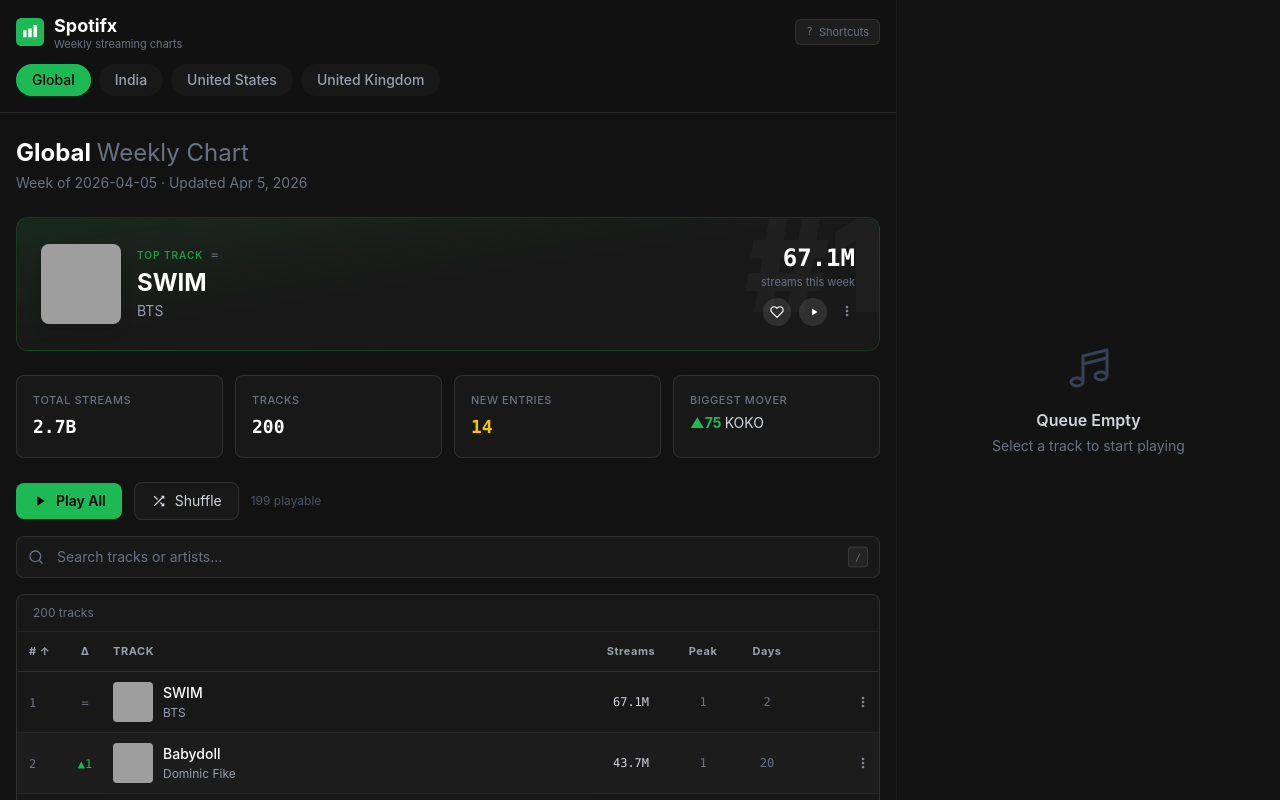
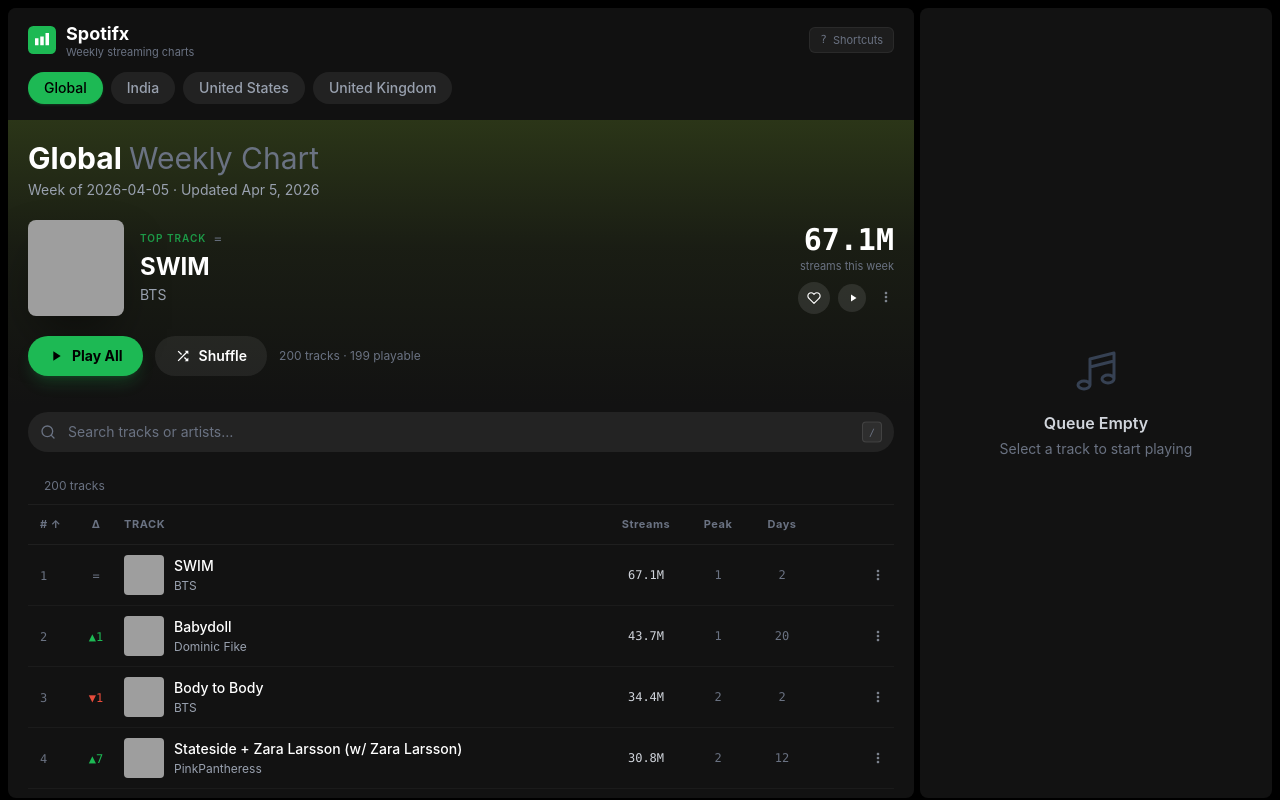
Before and after one commit to quantavil/Spotifx, a SvelteKit app: page /chart/global in a window 1280 px wide. Shown: the top 800 px of the page. Built offline with nearby package versions, Linux system fonts and the light colour scheme; grey boxes are pictures that could not be loaded.

Commit message:
refactor: implement shell-based layout with rounded panels and dynamic background colors

```diff
--- a/src/app.css
+++ b/src/app.css
@@ -10,6 +10,7 @@
 	--color-rank-up: #1db954;
 	--color-rank-down: #e74c3c;
 	--color-rank-new: #f1c40f;
+	--color-shell: #000000;
 }
 
 @utility scrollbar-none {
@@ -88,10 +89,11 @@
 }
 
 body {
-	background-color: var(--color-surface);
+	background-color: var(--color-shell);
 	color: #e5e5e5;
 	font-family:
 		-apple-system, BlinkMacSystemFont, 'Segoe UI', system-ui, sans-serif;
+	overflow: hidden;
 }
 
 ::-webkit-scrollbar {
@@ -109,9 +111,7 @@
 	background: #444;
 }
 
-main {
-	view-transition-name: main-content;
-}
+
 
 /* ── Custom volume slider ── */
 input[type='range'].vol-slider {
--- a/src/lib/components/charts/ChartTable.svelte
+++ b/src/lib/components/charts/ChartTable.svelte
@@ -65,7 +65,7 @@
 </script>
 
 <div
-	class="bg-surface-alt rounded-lg border border-white/10 overflow-hidden animate-fade-in -mx-2 sm:mx-0"
+	class="overflow-hidden animate-fade-in"
 	style="animation-delay:160ms"
 >
 	<div class="px-4 py-2.5 border-b border-white/5 flex items-center justify-between">
@@ -87,7 +87,7 @@
 	<div class="overflow-x-auto">
 		<table class="w-full text-sm table-fixed">
 			<thead>
-				<tr class="border-b border-white/10 text-gray-400 text-[11px] uppercase tracking-wider">
+				<tr class="border-b border-white/[0.06] text-gray-500 text-[11px] uppercase tracking-wider">
 					<th class="text-left px-2 sm:px-3 py-3 w-9 sm:w-12">
 						<button onclick={() => toggleSort('rank')} class="hover:text-white transition-colors cursor-pointer">
 							#{sortIndicator('rank')}
@@ -125,7 +125,7 @@
 					{@const isCurrentTrack = player.isCurrentTrack(track)}
 					{@const trackFav = track.spotifyId ? favorites.has(track.spotifyId) : false}
 					<tr
-						class="group border-b border-white/5 hover:bg-surface-hover transition-colors even:bg-white/[0.015]
+						class="group border-b border-white/[0.04] hover:bg-white/[0.03] transition-colors
 							{isActive ? '!bg-accent/10 border-accent/20' : ''}"
 					>
 						<!-- Rank / Equalizer -->
--- a/src/lib/components/charts/CountrySelector.svelte
+++ b/src/lib/components/charts/CountrySelector.svelte
@@ -24,7 +24,7 @@
 			class="px-4 py-1.5 rounded-full text-sm font-medium whitespace-nowrap transition-all
 				{active === country.code
 				? 'bg-accent text-black shadow-sm shadow-accent/20'
-				: 'bg-surface-alt text-gray-400 hover:bg-surface-hover hover:text-white'}"
+				: 'bg-white/[0.07] text-gray-400 hover:bg-white/[0.12] hover:text-white'}"
 			aria-current={active === country.code ? 'page' : undefined}
 		>
 			{country.name}
--- a/src/lib/components/player/QueuePanel.svelte
+++ b/src/lib/components/player/QueuePanel.svelte
@@ -51,7 +51,7 @@
 
 <div
 	class="z-40 flex flex-col overflow-hidden pb-[4.5rem] sm:pb-0
-		   w-full sm:w-full border-l border-white/[0.04] sm:shadow-none shadow-2xl
+		   w-full sm:w-full sm:shadow-none shadow-2xl
 		   { player.queueOpen ? 'fixed top-0 right-0 bottom-0 sm:static sm:h-full' : 'hidden sm:static sm:h-full sm:flex' }"
 	style="background: linear-gradient(180deg, hsla({hue}, 20%, 9%, 0.99) 0%, rgba(14,14,14,0.995) 25%);"
 >
--- a/src/lib/components/track/HeroTrack.svelte
+++ b/src/lib/components/track/HeroTrack.svelte
@@ -1,4 +1,4 @@
-<!-- src/lib/components/HeroTrack.svelte -->
+<!-- src/lib/components/track/HeroTrack.svelte -->
 <script lang="ts">
 	import type { Track } from '$lib/types';
 	import { formatCompact, getYTThumbUrl } from '$lib/utils';
@@ -31,29 +31,20 @@
 	}
 </script>
 
-<div
-	class="relative overflow-hidden rounded-xl bg-gradient-to-br from-accent/15 via-surface-alt to-surface-alt border border-accent/20 p-5 sm:p-6 mb-6 animate-fade-in"
->
-	<div
-		class="absolute -top-4 -right-2 text-[8rem] font-black text-white/[0.03] leading-none select-none pointer-events-none"
-		aria-hidden="true"
-	>
-		#1
-	</div>
-
-	<div class="relative flex flex-col sm:flex-row sm:items-center sm:justify-between gap-5 sm:gap-4">
+<div class="mb-5 animate-fade-in" style="animation-delay:40ms">
+	<div class="flex flex-col sm:flex-row sm:items-center sm:justify-between gap-4">
 		<div class="flex items-center gap-4 flex-1 min-w-0">
 			{#if heroThumb}
 				<img
 					src={heroThumb}
 					alt=""
-					class="flex-shrink-0 w-16 h-16 sm:w-20 sm:h-20 rounded-lg object-cover bg-white/5 shadow-lg"
+					class="flex-shrink-0 w-20 h-20 sm:w-24 sm:h-24 rounded-lg object-cover shadow-2xl shadow-black/50"
 				/>
 			{:else}
 				<div
-					class="flex-shrink-0 w-16 h-16 sm:w-20 sm:h-20 rounded-lg bg-accent/20 border border-accent/30 flex items-center justify-center"
+					class="flex-shrink-0 w-20 h-20 sm:w-24 sm:h-24 rounded-lg bg-white/10 flex items-center justify-center"
 				>
-					<span class="text-accent font-black text-xl">#1</span>
+					<span class="text-accent font-black text-2xl">#1</span>
 				</div>
 			{/if}
 
@@ -79,7 +70,7 @@
 
 		<div class="flex sm:flex-col items-center sm:items-end gap-3 sm:gap-2">
 			<div class="text-left sm:text-right">
-				<p class="text-2xl font-bold text-white tabular-nums font-mono">
+				<p class="text-2xl sm:text-3xl font-bold text-white tabular-nums font-mono">
 					{formatCompact(track.streams)}
 				</p>
 				<p class="text-[11px] text-gray-500">streams this week</p>
@@ -88,7 +79,7 @@
 				{#if track.spotifyId}
 					<button
 						onclick={toggleFav}
-						class="w-7 h-7 flex items-center justify-center rounded-full transition-all cursor-pointer flex-shrink-0
+						class="w-8 h-8 flex items-center justify-center rounded-full transition-all cursor-pointer flex-shrink-0
 							   {isFav ? 'bg-red-400/20 text-red-400' : 'bg-white/10 text-white hover:bg-white/20'}"
 						title={isFav ? 'Remove from favorites' : 'Add to favorites'}
 						aria-label={isFav ? 'Remove from favorites' : 'Add to favorites'}
--- a/src/lib/components/ui/SearchBar.svelte
+++ b/src/lib/components/ui/SearchBar.svelte
@@ -30,9 +30,9 @@
 		bind:value
 		type="text"
 		placeholder="Search tracks or artists…"
-		class="w-full pl-10 pr-16 py-2.5 rounded-lg bg-surface-alt border border-white/10
+		class="w-full pl-10 pr-16 py-2.5 rounded-full bg-white/[0.07]
 			   text-white placeholder-gray-500 text-sm
-			   focus:outline-none focus:border-accent/50 focus:ring-1 focus:ring-accent/30
+			   focus:outline-none focus:bg-white/[0.12] focus:ring-1 focus:ring-white/20
 			   transition-colors"
 	/>
 	{#if value}
--- a/src/routes/+layout.svelte
+++ b/src/routes/+layout.svelte
@@ -8,16 +8,25 @@
 	import Toast from '$lib/components/ui/Toast.svelte';
 	import QueuePanel from '$lib/components/player/QueuePanel.svelte';
 	import { player } from '$lib/stores/player.svelte';
+	import { trackToHue } from '$lib/utils';
 	import { page } from '$app/state';
 
 	let { children } = $props();
+
+	const dynamicHue = $derived(
+		player.currentTrack
+			? trackToHue(player.currentTrack.artist, player.currentTrack.title)
+			: 140
+	);
 </script>
 
-<div class="min-h-screen layout-grid pb-24 sm:pb-[5.5rem]">
-	<!-- Left Pane: Main Content -->
-	<div class="flex flex-col min-w-0 h-full">
-		<header class="sticky top-0 z-10 bg-surface/95 backdrop-blur-sm border-b border-white/10">
-			<div class="max-w-6xl mx-auto px-4 py-3 w-full">
+<div class="app-shell">
+	<!-- Panels row: left content + right queue -->
+	<div class="panels-row">
+		<!-- Left Panel -->
+		<div class="left-panel scrollbar-thin" style="--dynamic-hue: {dynamicHue};">
+			<header class="sticky top-0 z-10 backdrop-blur-xl bg-surface/80">
+				<div class="max-w-6xl mx-auto px-4 sm:px-5 py-3 w-full">
 					<div class="flex items-center justify-between mb-3">
 						<a
 							href="/chart/global"
@@ -29,16 +38,17 @@
 							</svg>
 							<div class="leading-tight">
 								<span class="text-lg font-bold text-white block">Spotifx</span>
-							<span class="text-[11px] text-gray-500 -mt-0.5 block">Weekly streaming charts</span>
+								<span class="text-[11px] text-gray-500 -mt-0.5 block"
+									>Weekly streaming charts</span
+								>
 							</div>
 						</a>
 
-					<!-- Keyboard shortcuts hint -->
 						<button
 							onclick={() => player.toggleShortcuts()}
 							class="hidden sm:inline-flex items-center gap-1.5 px-2.5 py-1 rounded-md
-							   bg-white/5 border border-white/10 text-[11px] text-gray-500
-							   hover:text-gray-300 hover:border-white/20 transition-colors cursor-pointer"
+								   bg-white/5 border border-white/[0.06] text-[11px] text-gray-500
+								   hover:text-gray-300 hover:border-white/15 transition-colors cursor-pointer"
 							title="Keyboard shortcuts"
 						>
 							<kbd class="font-mono">?</kbd>
@@ -49,11 +59,11 @@
 				</div>
 			</header>
 
-		<main class="flex-1 max-w-6xl mx-auto px-4 py-6 w-full">
+			<main class="flex-1 max-w-6xl mx-auto px-4 sm:px-5 py-5 w-full">
 				{@render children()}
 			</main>
 
-		<footer class="border-t border-white/10 py-6 text-center text-xs text-gray-600">
+			<footer class="py-5 text-center text-xs text-gray-600">
 				<p>
 					Data from
 					<a
@@ -67,14 +77,24 @@
 			</footer>
 		</div>
 
-	<!-- Right Pane: Queue Panel (Desktop only, mobile handles its own overlay) -->
-	<div class="hidden sm:block right-pane border-l border-white/[0.04] bg-surface-alt/30">
+		<!-- Right Panel: Queue (Desktop only) -->
+		<div class="right-panel hidden sm:flex flex-col">
 			{#if player.visible || player.queue.length > 0}
 				<QueuePanel />
 			{:else}
 				<div class="flex flex-col items-center justify-center h-full px-6 text-center">
-				<svg viewBox="0 0 24 24" class="w-12 h-12 text-gray-700 mb-4" fill="none" stroke="currentColor" stroke-width="1.5">
-					<path stroke-linecap="round" stroke-linejoin="round" d="M9 19V6l12-3v13M9 19c0 1.105-1.343 2-3 2s-3-.895-3-2 1.343-2 3-2 3 .895 3 2zm12-3c0 1.105-1.343 2-3 2s-3-.895-3-2 1.343-2 3-2 3 .895 3 2zM9 10l12-3" />
+					<svg
+						viewBox="0 0 24 24"
+						class="w-12 h-12 text-gray-700 mb-4"
+						fill="none"
+						stroke="currentColor"
+						stroke-width="1.5"
+					>
+						<path
+							stroke-linecap="round"
+							stroke-linejoin="round"
+							d="M9 19V6l12-3v13M9 19c0 1.105-1.343 2-3 2s-3-.895-3-2 1.343-2 3-2 3 .895 3 2zm12-3c0 1.105-1.343 2-3 2s-3-.895-3-2 1.343-2 3-2 3 .895 3 2zM9 10l12-3"
+						/>
 					</svg>
 					<h3 class="text-base font-semibold text-gray-300 mb-1">Queue Empty</h3>
 					<p class="text-sm text-gray-500">Select a track to start playing</p>
@@ -88,28 +108,61 @@
 		<QueuePanel />
 	</div>
 
+	<!-- Player Bar: docked at bottom, spans full width -->
 	<MusicPlayer />
+</div>
+
 <NowPlayingFull />
 <ShortcutsModal />
 <Toast />
 
 <style>
-	.layout-grid {
+	.app-shell {
+		display: grid;
+		grid-template-rows: 1fr auto;
+		height: 100vh;
+		height: 100dvh;
+		padding: 8px 8px 0;
+		gap: 2px 0;
+		background: var(--color-shell);
+	}
+
+	.panels-row {
 		display: grid;
 		grid-template-columns: 1fr;
-		min-height: 100vh;
+		gap: 6px;
+		min-height: 0;
+	}
+
+	.left-panel {
+		background-color: var(--color-surface);
+		border-radius: 8px;
+		overflow-y: auto;
+		overflow-x: hidden;
+		display: flex;
+		flex-direction: column;
+		min-height: 0;
+	}
+
+	.right-panel {
+		background-color: var(--color-surface);
+		border-radius: 8px;
+		overflow: hidden;
+		min-height: 0;
 	}
 
 	@media (min-width: 640px) {
-		.layout-grid {
-			grid-template-columns: 1fr 24rem;
+		.panels-row {
+			grid-template-columns: 1fr 22rem;
+		}
 	}
 
-		.right-pane {
-			position: sticky;
-			top: 0;
-			height: 100vh; /* Adjusts to fit, but player bar acts over it or pushes layout? Player bar is fixed at bottom */
-			overflow: hidden;
+	@media (max-width: 639px) {
+		.app-shell {
+			padding: 0;
+		}
+		.left-panel {
+			border-radius: 0;
 		}
 	}
 </style>
--- a/src/routes/chart/[country]/+page.svelte
+++ b/src/routes/chart/[country]/+page.svelte
@@ -2,10 +2,10 @@
 <script lang="ts">
 	import type { PageData } from './$types';
 	import { player } from '$lib/stores/player.svelte';
+	import { trackToHue } from '$lib/utils';
 	import ChartTable from '$lib/components/charts/ChartTable.svelte';
 	import SearchBar from '$lib/components/ui/SearchBar.svelte';
 	import HeroTrack from '$lib/components/track/HeroTrack.svelte';
-	import ChartStats from '$lib/components/charts/ChartStats.svelte';
 	import Icon from '$lib/components/ui/Icon.svelte';
 
 	let { data }: { data: PageData } = $props();
@@ -20,6 +20,15 @@
 			day: 'numeric',
 			year: 'numeric'
 		})
+	);
+
+	// Gradient hue: use playing track if available, else hero track
+	const pageHue = $derived(
+		player.currentTrack
+			? trackToHue(player.currentTrack.artist, player.currentTrack.title)
+			: heroTrack
+				? trackToHue(heroTrack.artist, heroTrack.title)
+				: 140
 	);
 </script>
 
@@ -37,48 +46,83 @@
 	<meta property="og:type" content="website" />
 </svelte:head>
 
-<div>
-	<div class="mb-6">
-		<h1 class="text-2xl font-bold text-white mb-1">
+<!-- Gradient bleed zone -->
+<div class="gradient-zone" style="--page-hue: {pageHue};">
+	<div class="gradient-bg"></div>
+
+	<div class="relative z-[1]">
+		<!-- Page title -->
+		<div class="mb-5 animate-fade-in">
+			<h1 class="text-2xl sm:text-3xl font-bold text-white mb-1">
 				{data.chart.countryName}
 				<span class="text-gray-500 font-normal">Weekly Chart</span>
 			</h1>
-		<p class="text-sm text-gray-500">
+			<p class="text-sm text-gray-400">
 				Week of {data.chart.weekDate} · Updated {formattedDate}
 			</p>
 		</div>
 
+		<!-- Hero track -->
 		{#if heroTrack}
 			<HeroTrack track={heroTrack} tracks={data.chart.tracks} />
 		{/if}
 
-	{#if data.chart.tracks.length > 0}
-		<ChartStats tracks={data.chart.tracks} />
-	{/if}
-
+		<!-- Play controls -->
 		{#if playableCount > 0}
-		<div class="flex items-center gap-3 mb-4 animate-fade-in" style="animation-delay:120ms">
+			<div class="flex items-center gap-3 mb-1 animate-fade-in" style="animation-delay:100ms">
 				<button
 					onclick={() => player.playAll(data.chart.tracks)}
-				class="flex items-center gap-2 px-4 py-2 rounded-lg bg-accent text-black text-sm font-semibold
-					   hover:opacity-90 active:scale-95 transition-all cursor-pointer"
+					class="flex items-center gap-2 px-5 py-2.5 rounded-full bg-accent text-black text-sm font-bold
+						   hover:scale-105 hover:bg-[#1ed760] active:scale-95 transition-all cursor-pointer shadow-lg shadow-accent/20"
 				>
 					<Icon name="play" />
 					Play All
 				</button>
 				<button
 					onclick={() => player.playAll(data.chart.tracks, true)}
-				class="flex items-center gap-2 px-4 py-2 rounded-lg bg-surface-alt border border-white/10
-					   text-gray-300 text-sm hover:text-white hover:border-white/20
+					class="flex items-center gap-2 px-5 py-2.5 rounded-full bg-white/[0.07]
+						   text-white text-sm font-semibold hover:bg-white/[0.12]
 						   active:scale-95 transition-all cursor-pointer"
 				>
 					<Icon name="shuffle" />
 					Shuffle
 				</button>
-			<span class="text-xs text-gray-600">{playableCount} playable</span>
+				<span class="text-xs text-gray-500 hidden sm:inline">{data.chart.tracks.length} tracks · {playableCount} playable</span>
 			</div>
 		{/if}
+	</div>
+</div>
 
+<!-- Search + Table zone (below gradient) -->
+<div class="mt-2">
 	<SearchBar bind:value={searchQuery} />
 	<ChartTable tracks={data.chart.tracks} {searchQuery} />
 </div>
+
+<style>
+	.gradient-zone {
+		position: relative;
+		margin: -1.25rem -1rem 0;
+		padding: 1.25rem 1rem 1.5rem;
+	}
+
+	@media (min-width: 640px) {
+		.gradient-zone {
+			margin: -1.25rem -1.25rem 0;
+			padding: 1.25rem 1.25rem 1.5rem;
+		}
+	}
+
+	.gradient-bg {
+		position: absolute;
+		inset: 0;
+		background: linear-gradient(
+			180deg,
+			hsla(var(--page-hue), 40%, 16%, 0.9) 0%,
+			hsla(var(--page-hue), 30%, 12%, 0.5) 45%,
+			transparent 100%
+		);
+		transition: background 0.8s ease;
+		pointer-events: none;
+	}
+</style>
```
Also changed, not shown: src/lib/components/player/MusicPlayer.svelte (+6 -14 lines), 1 other file (tests, documents, lock files or other folders). Lines whose indentation alone changed are shown as unchanged.
